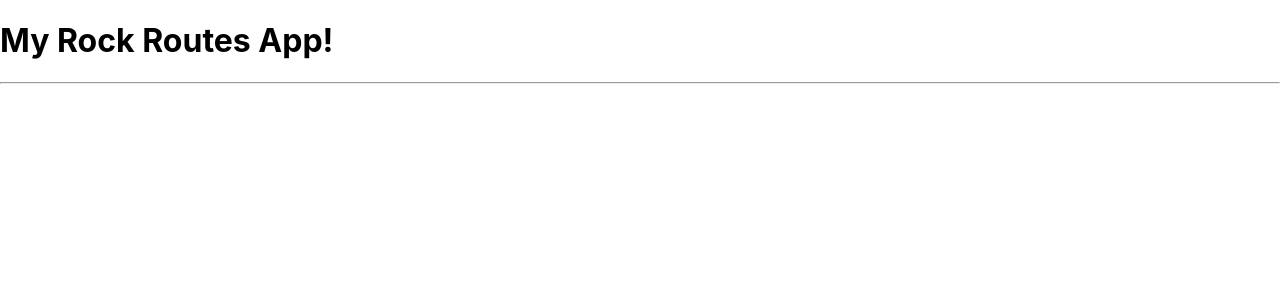
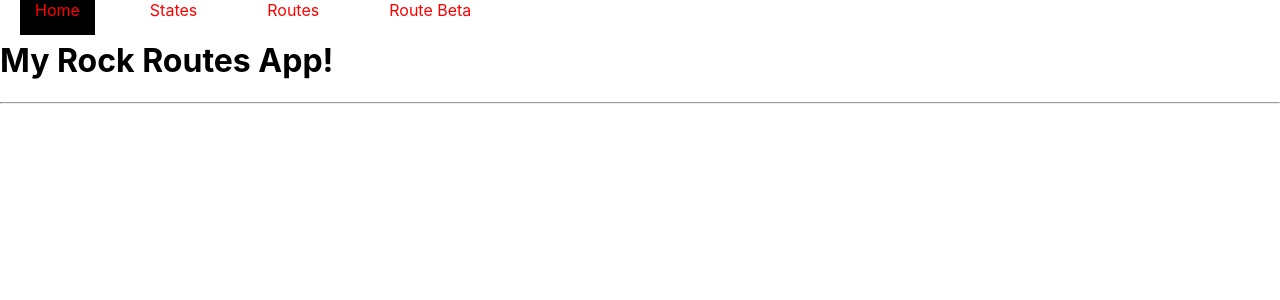
Before and after one commit to atg27/rock-route-app-031521, a React (Create React App) app: page / in a window 1280 px wide. Shown: the top 300 px of the page. Built offline with nearby package versions, Linux system fonts and the light colour scheme.

Commit message:
add navigation

```diff
--- a/src/App.js
+++ b/src/App.js
@@ -7,6 +7,7 @@ export default class App extends Component {
   render() {
     return (
       <Router>
+        <Navigation/>
         <div className="App">
           <Switch>
             <Route exact="/" component={Home}/>
--- a/src/components/Navigation.js
+++ b/src/components/Navigation.js
@@ -3,21 +3,47 @@ import {NavLink} from 'react-router-dom'
 
 const link ={
     width: '100px',
-    padding: "12px",
-    margin: "0 6px 6px",
-    color: "white"
+    padding: "15px",
+    margin: "20px 20px 20px",
+    color: "Red",
+    textDecoration: "none"
 }
 
 const Navigation = () => {
     return (
         <div>
             <NavLink
-            to="/"
-            exactstyle={link}
-            activeStyle={{
-                background: "blue"
-            }}
+                to="/"
+                exact
+                style={link}
+                activeStyle={{
+                    background: "black"
+                }}
             >Home</NavLink>
+            <NavLink
+                to="/states"
+                exact
+                style={link}
+                activeStyle={{
+                    background: "black"
+                }}
+            >States</NavLink>
+            <NavLink
+                to="/routes"
+                exact
+                style={link}
+                activeStyle={{
+                    background: "black"
+                }}
+            >Routes</NavLink>
+            <NavLink
+                to="/beta"
+                exact
+                style={link}
+                activeStyle={{
+                    background: "black"
+                }}
+            >Route Beta</NavLink>
         </div>
     )
 }
```
Also changed, not shown: 1 other file (tests, documents, lock files or other folders).
